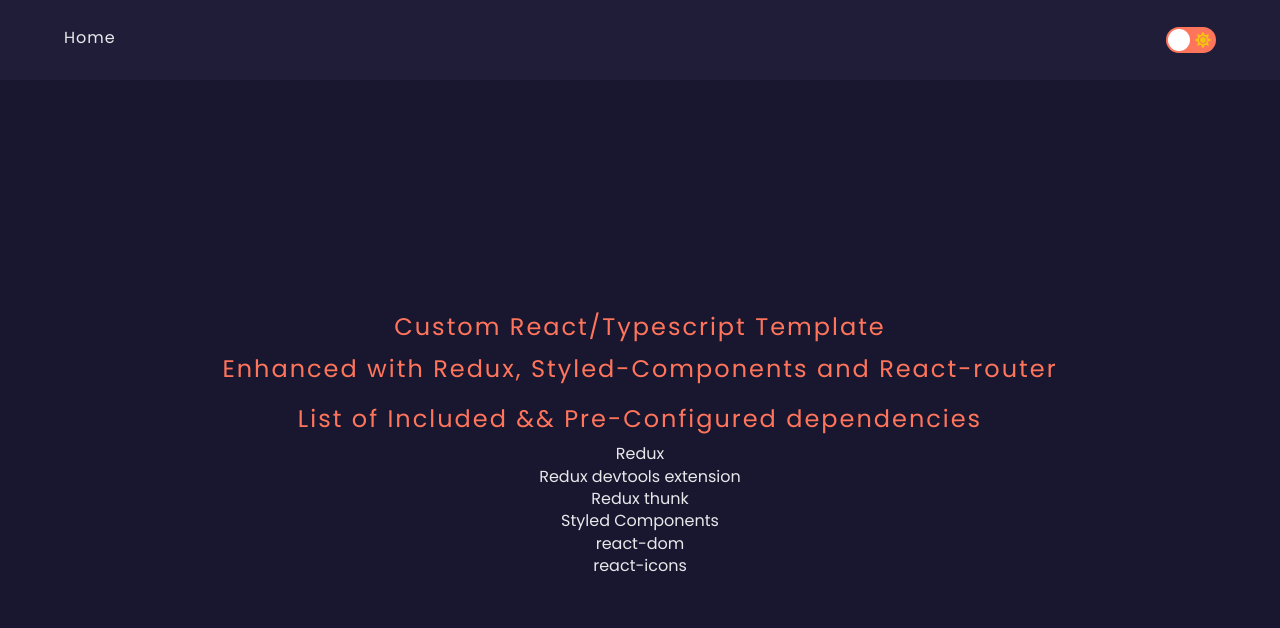
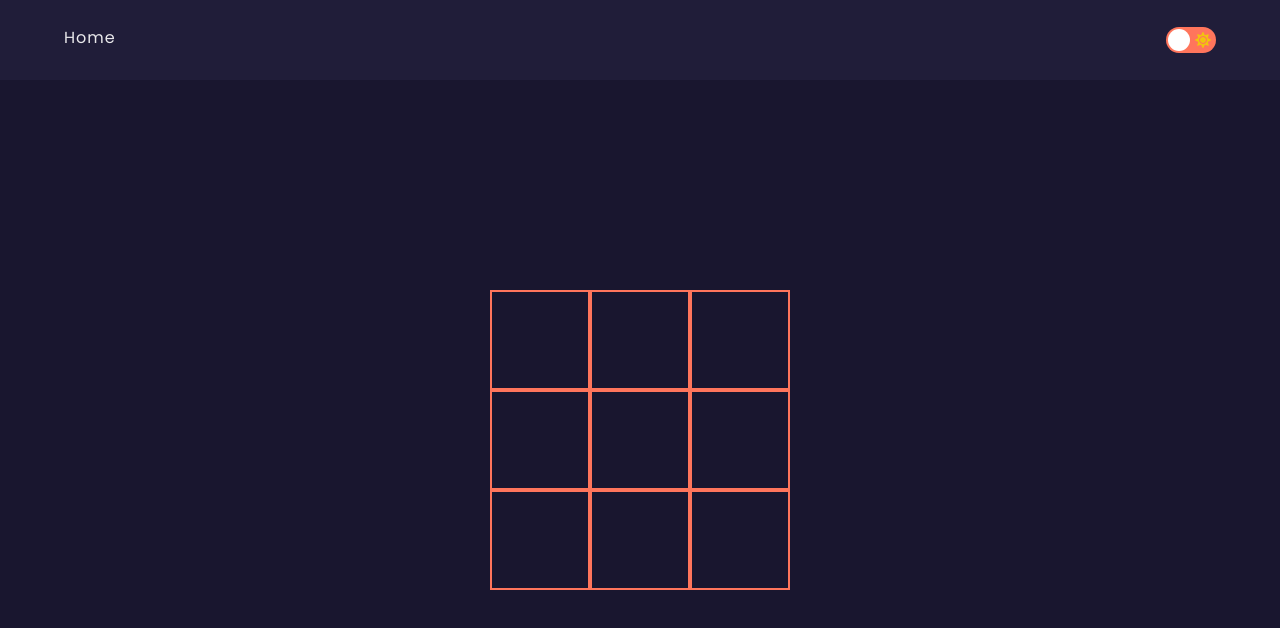
Before and after one commit to vovaushenko/tic-tac-toe-redux-typescript, a React (Create React App) app: page / in a window 1280 px wide. Shown: the top 628 px of the page. Built offline with nearby package versions, Linux system fonts and the light colour scheme.

Commit message:
Create Board && Cell Components, plus utility Center component

```diff
--- /dev/null
+++ b/src/components/Board.tsx
@@ -0,0 +1,28 @@
+import { FC } from 'react-dom/node_modules/@types/react';
+import styled from 'styled-components';
+import Cell from './Cell';
+
+const Board: FC = () => {
+	return (
+		<StyledBoard>
+			<Cell />
+			<Cell />
+			<Cell />
+			<Cell />
+			<Cell />
+			<Cell />
+			<Cell />
+			<Cell />
+			<Cell />
+		</StyledBoard>
+	);
+};
+
+const StyledBoard = styled.div`
+	height: 300px;
+	width: 300px;
+	display: grid;
+	grid-template-columns: repeat(3, 1fr);
+`;
+
+export default Board;
--- /dev/null
+++ b/src/components/Cell.tsx
@@ -0,0 +1,14 @@
+import { FC } from 'react';
+import styled from 'styled-components';
+
+const Cell: FC = () => {
+	return <StyledCell></StyledCell>;
+};
+
+const StyledCell = styled.div`
+	border: 2px solid ${({ theme }) => theme.mainColor};
+	width: 100px;
+	height: 100px;
+`;
+
+export default Cell;
--- /dev/null
+++ b/src/components/CenteredContainer.tsx
@@ -0,0 +1,17 @@
+import { FC } from 'react-dom/node_modules/@types/react';
+import styled from 'styled-components';
+
+const CenteredContainer: FC = ({ children }) => {
+	return <StyledContainer>{children}</StyledContainer>;
+};
+
+const StyledContainer = styled.section`
+	display: flex;
+	align-items: center;
+	justify-content: center;
+	min-width: 100vw;
+	min-height: calc(100vh - 5rem);
+	margin: 0 auto;
+`;
+
+export default CenteredContainer;
--- a/src/pages/Main.tsx
+++ b/src/pages/Main.tsx
@@ -1,35 +1,13 @@
 import { FC } from 'react';
-import styled from 'styled-components';
+import Board from '../components/Board';
 
-const StyledMainPage = styled.main`
-	display: grid;
-	place-content: center;
-
-	text-align: center;
-	width: 100vw;
-	height: calc(100vh - 5rem);
-`;
+import CenteredContainer from '../components/CenteredContainer';
 
 const Main: FC = () => {
 	return (
-		<StyledMainPage>
-			<article>
-				<h1>Custom React/Typescript Template</h1>
-				<h2>Enhanced with Redux, Styled-Components and React-router</h2>
-			</article>
-
-			<article>
-				<h2>List of Included && Pre-Configured dependencies</h2>
-				<ul>
-					<li>Redux</li>
-					<li>Redux devtools extension</li>
-					<li>Redux thunk</li>
-					<li>Styled Components</li>
-					<li>react-dom</li>
-					<li>react-icons</li>
-				</ul>
-			</article>
-		</StyledMainPage>
+		<CenteredContainer>
+			<Board />
+		</CenteredContainer>
 	);
 };
 
```
